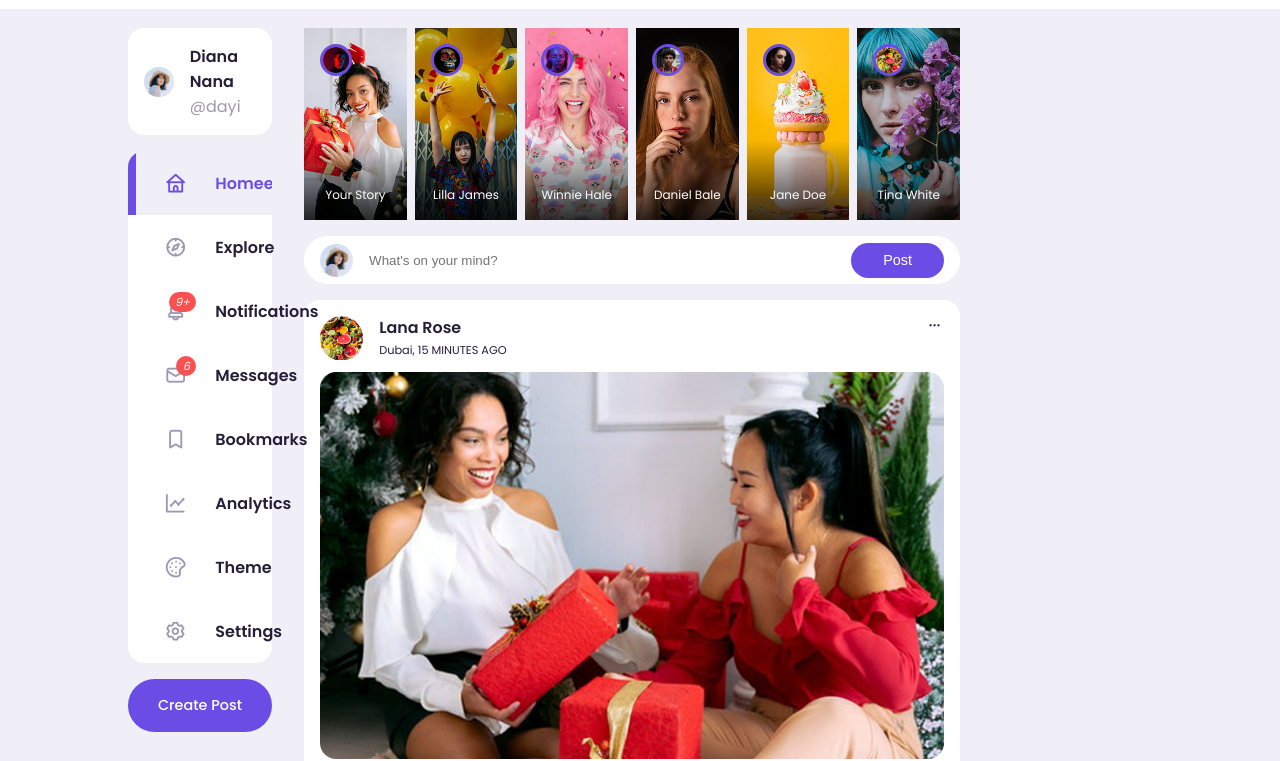
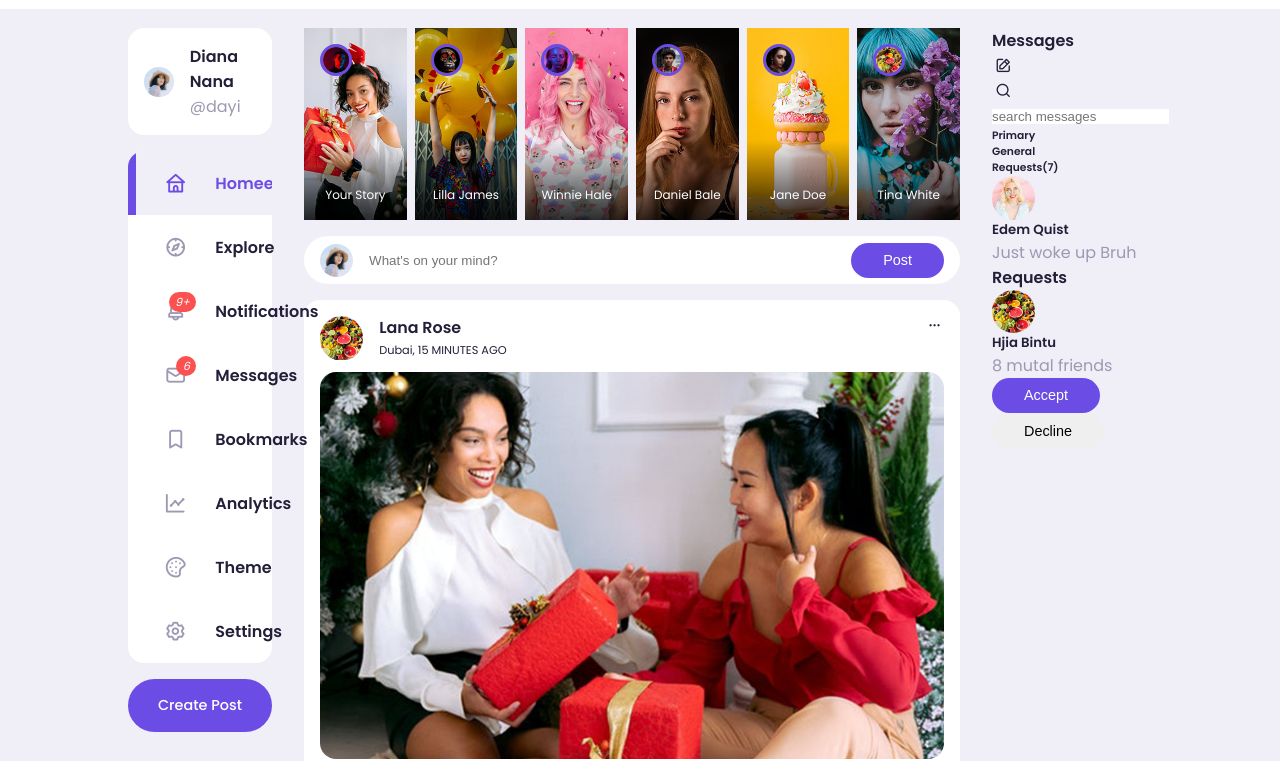
Before and after one commit to wojciech-lasota/social-media-website, a plain HTML site: page social_media_website/index.html in a window 1280 px wide. Shown: the part 58-819 px from the top of the page. Drawn offline with nearby package versions, Linux system fonts and the light colour scheme.

Commit message:
added structure of right, messages, friend requests

```diff
--- a/social_media_website/index.html
+++ b/social_media_website/index.html
@@ -502,7 +502,58 @@
             <!-- end middle -->
             <!-- right -->
             <div class="right">
+                <!-- messages -->
+                <div class="messages">
+                    <div class="heading">
 
+                        <h4>Messages</h4><i class="uil uil-edit"></i>
+                    </div>
+
+                    <!-- search bar -->
+                    <div class="search-bar">
+                        <i class="uil uil-search"></i>
+                        <input type="search" placeholder="search messages" id="message-search">
+                    </div>
+                    <!-- messages category -->
+                    <div class="category">
+                        <h6 class="active">Primary</h6>
+                        <h6>General</h6>
+                        <h6 class="message-requests">Requests(7)</h6>
+                    </div>
+                    <!-- message -->
+                    <div class="message">
+                        <div class="profile-photo">
+                            <img src="images/profile-17.jpg" alt="">
+                        </div>
+                        <div class="message-body">
+                            <h5>Edem Quist</h5>
+                            <p class="text-muted">Just woke up Bruh</p>
+                        </div>
+                    </div>
+                </div>
+                <!-- end of messages -->
+                <!-- friend requests -->
+                <div class="friend-requests">
+                    <h4>Requests</h4>
+                    <div class="request">
+                        <div class="info">
+                            <div class="profile-photo">
+                                <img src="images/profile-13.jpg" alt="">
+                            </div>
+                            <div>
+                                <h5>Hjia Bintu</h5>
+                                <p class="text-muted">
+                                    8 mutal friends
+                                </p>
+                                <div class="action">
+                                    <button class="btn btn-primary">Accept</button>
+                                    <button class="btn">Decline</button>
+                                </div>
+                            </div>
+                        </div>
+                    </div>
+                </div>
+                <!-- end friend requests -->
             </div>
             <!-- end right -->
         </div>
```
